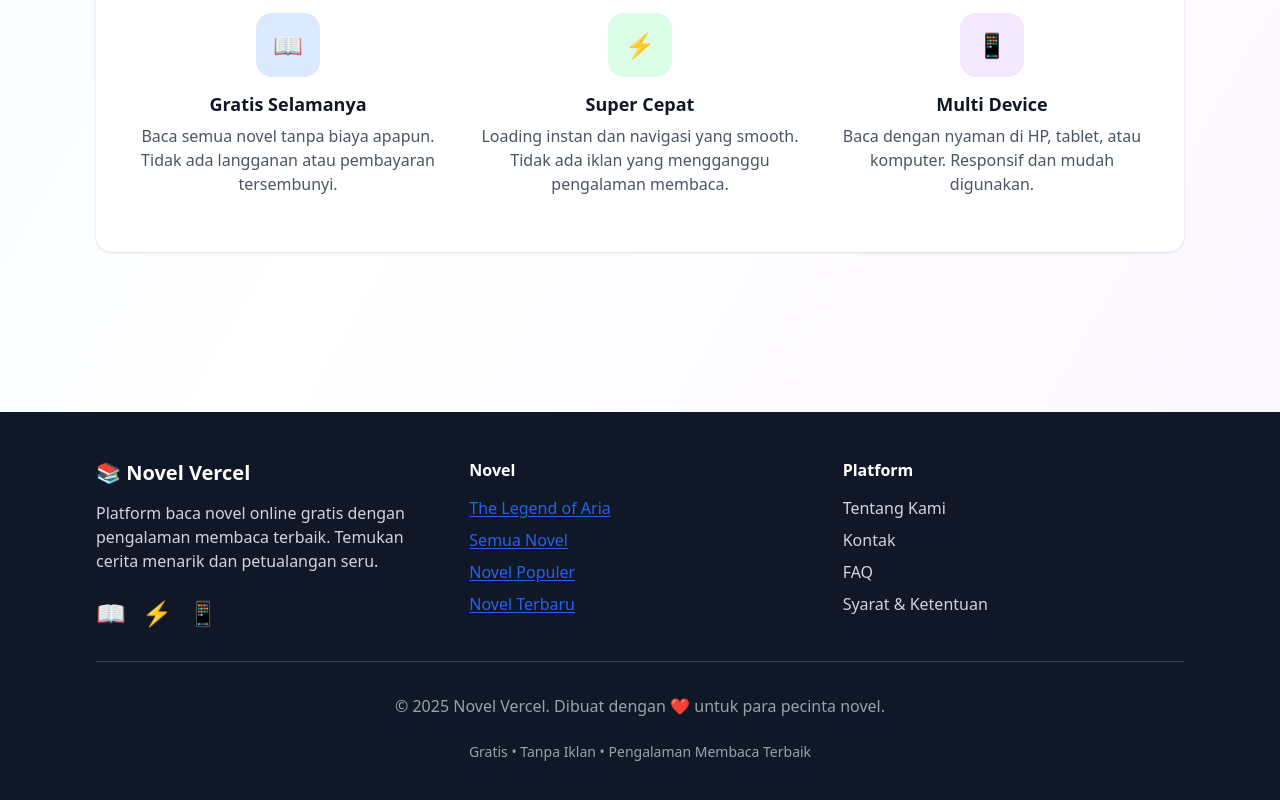
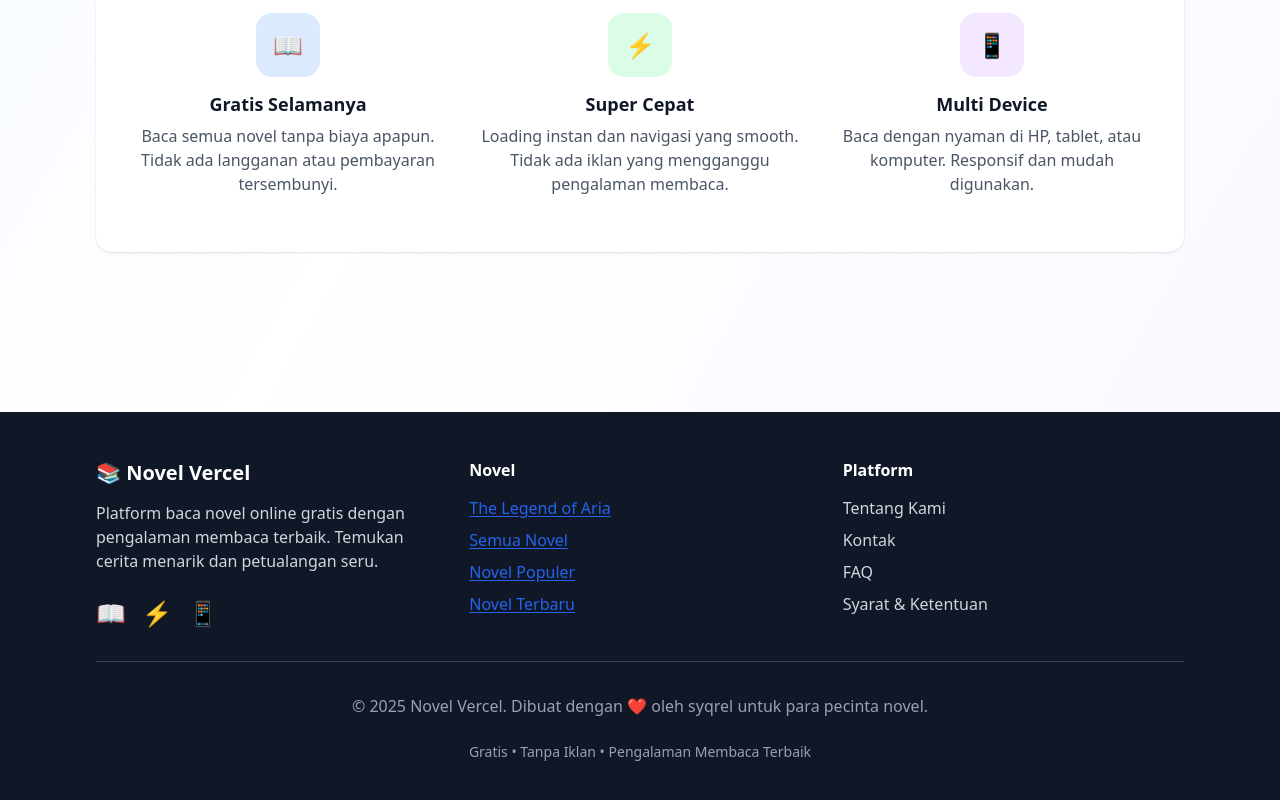
Before and after one commit to muhammad-zainal-muttaqin/novel-vercel, a Next.js app: page / in a window 1280 px wide. Shown: the part 1397-2197 px from the top of the page. Built offline with nearby package versions, Linux system fonts and the light colour scheme.

Commit message:
update margin top dan bottom

```diff
--- a/src/app/page.tsx
+++ b/src/app/page.tsx
@@ -240,7 +240,7 @@ export default function Home() {
           </div>
 
           <div className="border-t border-gray-700 pt-8 text-center text-gray-400">
-            <p>© 2025 Novel Vercel. Dibuat dengan ❤️ untuk para pecinta novel.</p>
+            <p>© 2025 Novel Vercel. Dibuat dengan ❤️ oleh syqrel untuk para pecinta novel.</p>
             <p className="mt-2 text-sm">Gratis • Tanpa Iklan • Pengalaman Membaca Terbaik</p>
           </div>
         </div>
```
